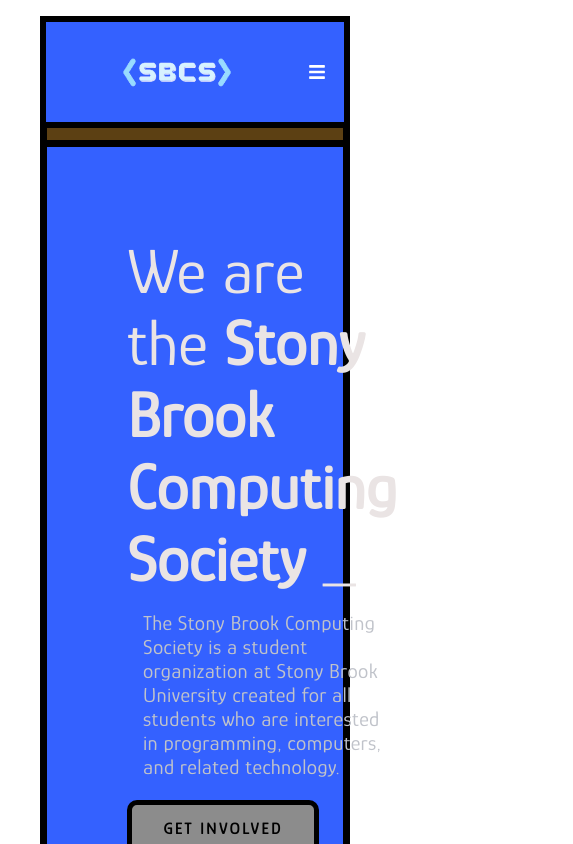
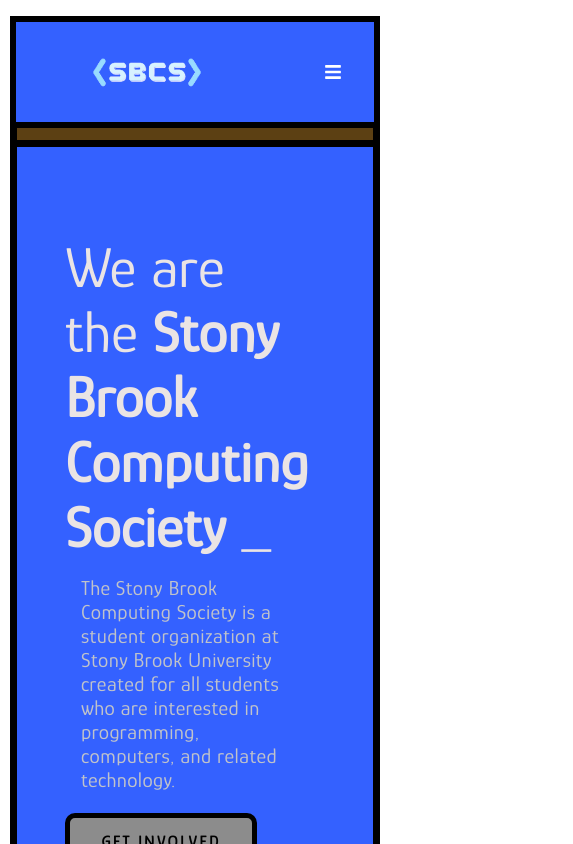
Before and after one commit to sbucomputingsociety/sbucomputingsociety.github.io, a React (Create React App) app: page / in a window 390 px wide. Shown: the top 844 px of the page, 573 px wide, since content can reach past the window. Built offline with nearby package versions, Linux system fonts and the light colour scheme.

Commit message:
fixed the intro component's css to fit small screens

```diff
--- a/src/App.css
+++ b/src/App.css
@@ -40,3 +40,10 @@
 .blue-stripe{
   background-color: #4f71ef;
 }
+
+@media only screen and (max-width:500px) {
+  .App{
+    margin: 10px;
+    margin-top:1rem;
+  }
+}
--- a/src/components/AboutUs.css
+++ b/src/components/AboutUs.css
@@ -86,6 +86,7 @@
     .about-us-container {
         display: flex;
         flex-direction: column;
+        padding:1.4rem;
     }
 
     .about-us-title {
@@ -100,7 +101,7 @@
     }
 
     .text-box {
-        max-width: 90%;
+        max-width: 100%;
     }
 
     .about-us-btn-box{
--- a/src/components/Intro.css
+++ b/src/components/Intro.css
@@ -105,7 +105,11 @@
 
     .sbcs-intro{
         padding: 0rem;
-        font-size:4rem;
+        font-size:3.6rem;
+    }
+
+    .outer {
+        padding-left: 3rem;
     }
 
 }
--- a/src/components/TeamPicSlider.css
+++ b/src/components/TeamPicSlider.css
@@ -10,6 +10,7 @@
 }
 
 .team-pic-edit {
+    width: 100%;
     border: solid 1px white;
     border-radius: 10px;
     transition: 300ms transform ease-in-out;
@@ -21,9 +22,12 @@
 }
 
 @media only screen and  (max-width: 1024px){
+    .team-pic-box{
+        min-width: 319px;
+        height: auto;
+    }
     .team-pic-edit{
-        width: 70%;
-        min-width: 400px;
+        min-width: 295px;
         height: auto;
     }
 }
```
